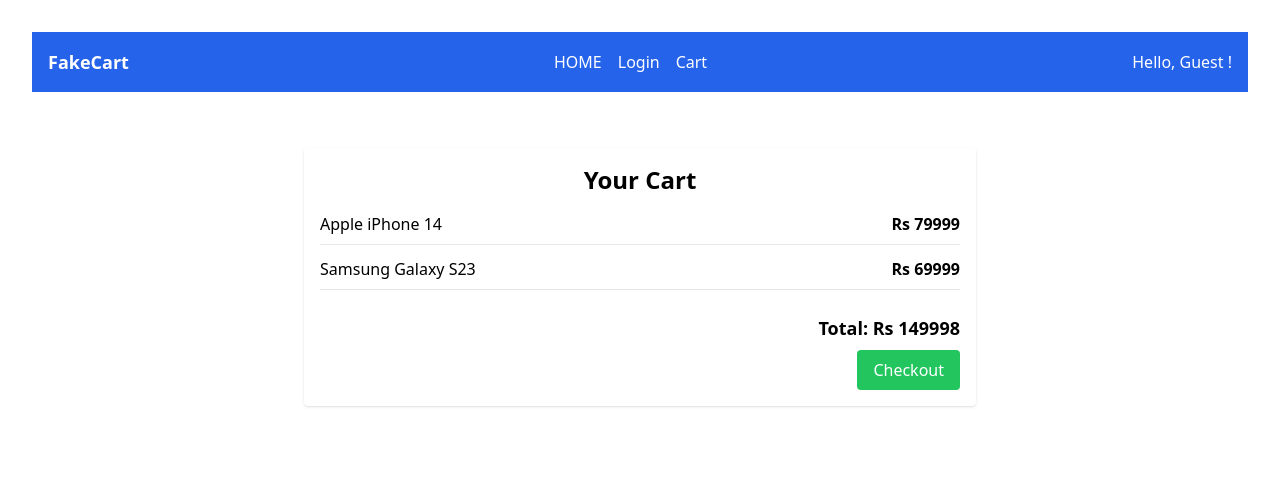
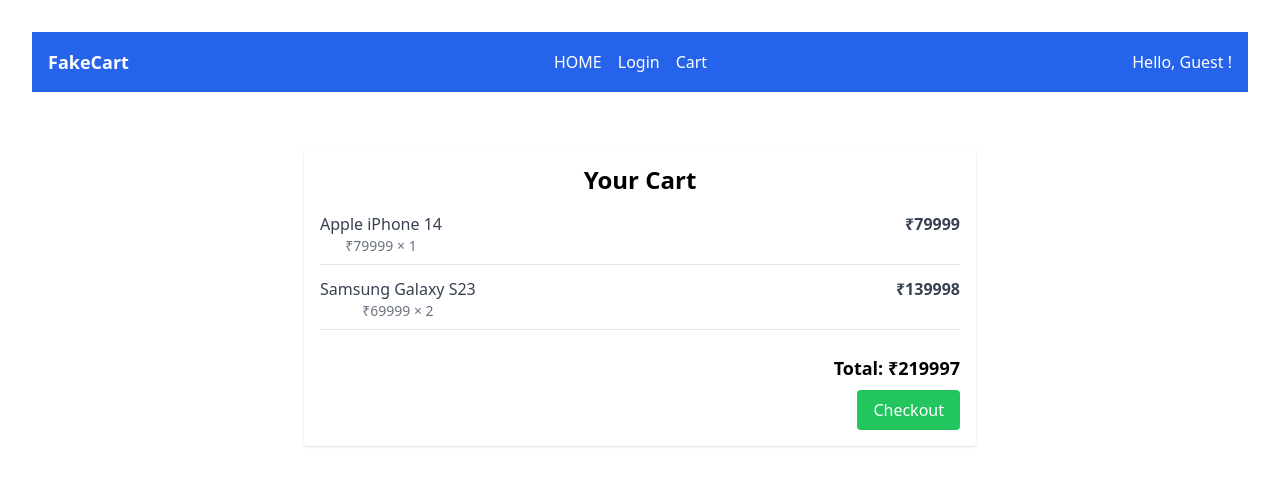
Before and after one commit to krupsKSM/FakeCart-app, a React (Vite) app in the folder fakecart/: page /cart in a window 1280 px wide. Shown: the top 486 px of the page. Built offline with nearby package versions, Linux system fonts and the light colour scheme.

Commit message:
feat: implement dynamic cart with quantity and total calculation, and minor comment update in login form

```diff
--- a/fakecart/src/components/cart/CartDynamic.tsx
+++ b/fakecart/src/components/cart/CartDynamic.tsx
@@ -1,56 +1,68 @@
-import React, { useState } from 'react'
+// Import React and useState hook from React
+import React, { useState } from 'react';
 
-type cartItem = {
-    id: number;
-    name: string;
-    price: number;
-    quantity: number;
-}
+//  Define the structure (TypeScript type) for a cart item
+type CartItem = {
+  id: number;         // Unique identifier for each item (for keying and operations)
+  name: string;       // Name of the product
+  price: number;      // Price of a single unit
+  quantity: number;   // Quantity of this item in the cart
+};
 
+//Define the CartDynamic component (our dynamic cart logic lives here)
 const CartDynamic = () => {
-    // useState to store dynamic cart items
-    // We start with 2 default items to simulate user-added products
-    const [cartItems, setCartItems] = useState<cartItem[]>([
-        { id: 1, name: 'Apple iPhone 14', price: 79999 },
-        { id: 2, name: 'Samsung Galaxy S23', price: 69999 },
+  //Initialize cart items with 2 default products (to simulate added products)
+  const [cartItems, setCartItems] = useState<CartItem[]>([
+    { id: 1, name: 'Apple iPhone 14', price: 79999, quantity: 1 },
+    { id: 2, name: 'Samsung Galaxy S23', price: 69999, quantity: 2 },
   ]);
 
-    const total = cartItems.reduce((sum, item) => sum + item.price, 0);
-
+  //Calculate the total cost using reduce
+  const total = cartItems.reduce(
+    (sum, item) => sum + item.price * item.quantity,
+    0
+  );
 
   return (
-        <>
     <section className="p-4 max-w-2xl mx-auto mt-10 bg-white rounded shadow">
       <h2 className="text-2xl font-semibold mb-4">Your Cart</h2>
 
-                {/* Handle the case when the cart is empty */}
-
+      {/*Handle the empty cart case */}
       {cartItems.length === 0 ? (
-                    <p>Empty cart</p>
+        <p className="text-gray-500">Your cart is empty.</p>
       ) : (
         <>
-                        {/* Render all items using .map() */}
+          {/* Render all cart items */}
           <ul className="space-y-3">
             {cartItems.map((item) => (
-                                <li key={item.id} className='flex justify-between border-b pb-2'><span>{item.name}</span>
-                                    <span className="font-semibold">Rs {item.price}</span>
+              <li
+                key={item.id}
+                className="flex justify-between border-b pb-2 text-gray-700"
+              >
+                <div>
+                  <p className="font-medium">{item.name}</p>
+                  <p className="text-sm text-gray-500">
+                    ₹{item.price} × {item.quantity}
+                  </p>
+                </div>
+                <span className="font-semibold">
+                  ₹{item.price * item.quantity}
+                </span>
               </li>
             ))}
           </ul>
 
-                        {/*Show total and checkout button */}
+          {/* Display total and Checkout button */}
           <div className="mt-6 text-right">
-                            <p className="text-lg font-bold">Total: Rs {total}</p>
+            <p className="text-lg font-bold">Total: ₹{total}</p>
             <button className="mt-2 bg-green-500 text-white px-4 py-2 rounded hover:bg-green-600 transition">
               Checkout
             </button>
           </div>
         </>
       )}
-
     </section>
-        </>
-    )
-}
+  );
+};
 
 export default CartDynamic;
--- a/fakecart/src/components/login/LoginFormDynamic.tsx
+++ b/fakecart/src/components/login/LoginFormDynamic.tsx
@@ -49,7 +49,7 @@
     return Object.keys(newErrors).length === 0;
   }
 
-  // ✅ Form submission handler
+  //  Form submission handler
   const handleSubmit = (e: React.FormEvent) => {
     e.preventDefault();
 
```
Lines whose indentation alone changed are shown as unchanged.
